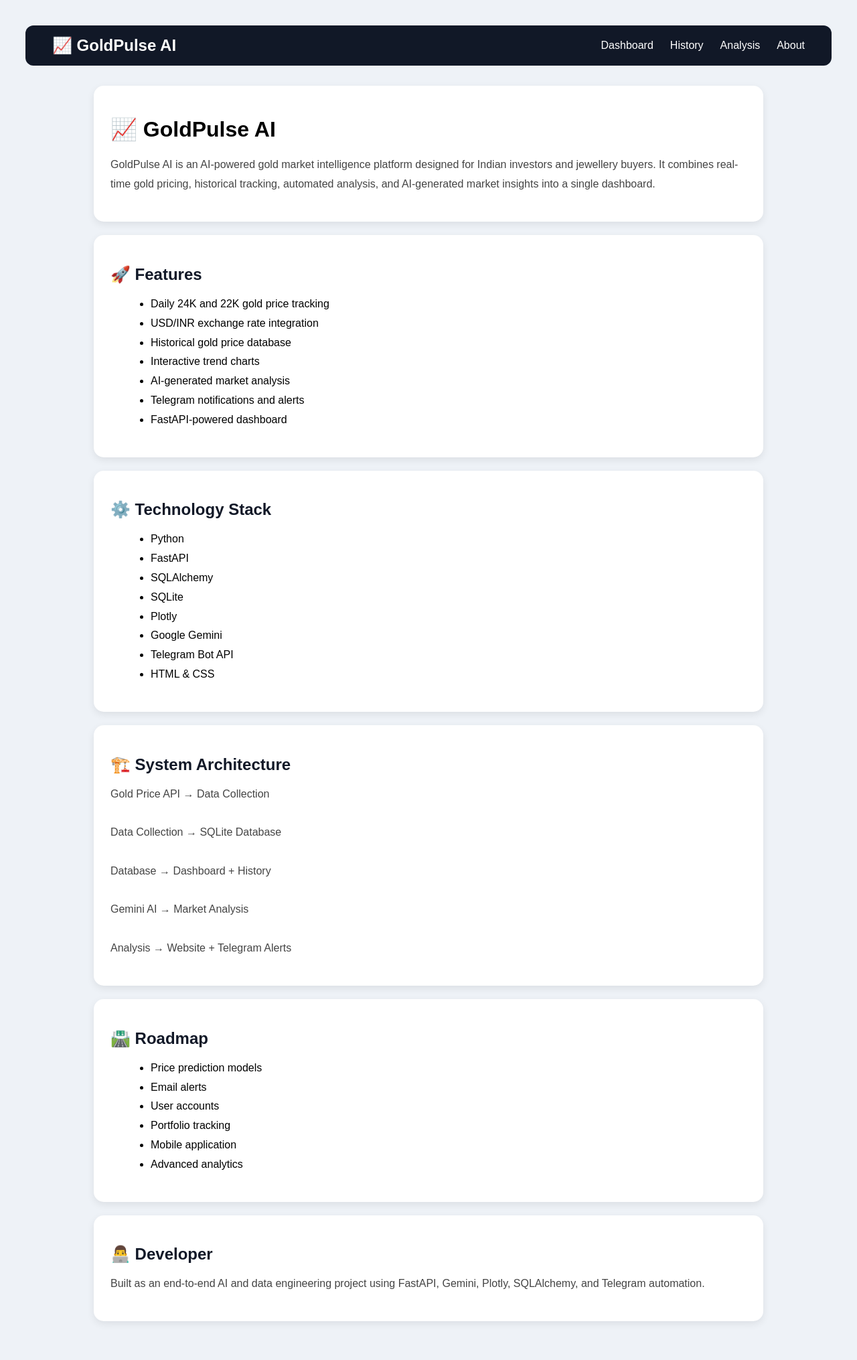
After one commit to sohithchanumolu/goldpluse-ai, a FastAPI app: template web/templates/about.html in a window 1280 px wide. The commit adds this page. Shown: the whole page at 67% size. Run offline with FastAPI, Linux system fonts and the light colour scheme; the template is opened without the code that fills it, so the values that code supplies are empty.

Commit message:
Add about page and complete website navigation

````diff
--- a/web/app.py
+++ b/web/app.py
@@ -157,3 +157,29 @@ def history(request:Request):
             "history_data": history_data
         }
     )
+
+@app.get("/analysis")
+def analysis(request: Request):
+
+    with open(
+        "data/latest_report.txt",
+        "r",
+        encoding="utf-8"
+    ) as file:
+        report = file.read()
+
+    return templates.TemplateResponse(
+        request=request,
+        name="analysis.html",
+        context={
+            "report": report
+        }
+    )
+
+@app.get("/about")
+def about(request: Request):
+
+    return templates.TemplateResponse(
+        request=request,
+        name="about.html"
+    )
--- /dev/null
+++ b/web/templates/about.html
@@ -0,0 +1,203 @@
+<!DOCTYPE html>
+<html>
+<head>
+    <title>About GoldPulse AI</title>
+    <style>
+
+        body {
+            font-family: Arial, sans-serif;
+            background: #eef2f7;
+            padding: 30px;
+        }
+
+        .container {
+            max-width: 1000px;
+            margin: auto;
+        }
+
+        .section {
+            background: white;
+            padding: 25px;
+            margin-bottom: 20px;
+            border-radius: 15px;
+            box-shadow: 0 4px 12px rgba(0,0,0,0.08);
+        }
+
+        h1 {
+            margin-bottom: 20px;
+        }
+
+        h2 {
+            margin-bottom: 15px;
+            color: #111827;
+        }
+
+        p {
+            line-height: 1.8;
+            color: #444;
+        }
+
+        ul {
+            margin-left: 20px;
+            line-height: 1.8;
+        }
+
+        .navbar {
+            background: #111827;
+            color: white;
+            padding: 16px 40px;
+            border-radius: 12px;
+            margin-bottom: 30px;
+
+            display: flex;
+            justify-content: space-between;
+            align-items: center;
+        }
+
+        .logo {
+            font-size: 24px;
+            font-weight: bold;
+        }
+
+        .nav-links {
+            display: flex;
+            gap: 25px;
+        }
+
+        .nav-links a {
+            color: white;
+            text-decoration: none;
+            font-weight: 500;
+        }
+
+        .nav-links a:hover {
+            color: #fbbf24;
+        }
+    </style>
+</head>
+<body>
+    <div class="navbar">
+
+        <div class="logo">
+            📈 GoldPulse AI
+        </div>
+
+        <div class="nav-links">
+            <a href="/">Dashboard</a>
+            <a href="/history">History</a>
+            <a href="/analysis">Analysis</a>
+            <a href="/about">About</a>
+        </div>
+    </div>
+
+    <div class="container">
+
+        <div class="section">
+
+            <h1>📈 GoldPulse AI</h1>
+
+            <p>
+                GoldPulse AI is an AI-powered gold market intelligence platform
+                designed for Indian investors and jewellery buyers.
+                It combines real-time gold pricing, historical tracking,
+                automated analysis, and AI-generated market insights into a
+                single dashboard.
+            </p>
+
+        </div>
+
+        <div class="section">
+
+            <h2>🚀 Features</h2>
+
+            <ul>
+                <li>Daily 24K and 22K gold price tracking</li>
+                <li>USD/INR exchange rate integration</li>
+                <li>Historical gold price database</li>
+                <li>Interactive trend charts</li>
+                <li>AI-generated market analysis</li>
+                <li>Telegram notifications and alerts</li>
+                <li>FastAPI-powered dashboard</li>
+            </ul>
+
+        </div>
+
+        <div class="section">
+
+            <h2>⚙️ Technology Stack</h2>
+
+            <ul>
+                <li>Python</li>
+                <li>FastAPI</li>
+                <li>SQLAlchemy</li>
+                <li>SQLite</li>
+                <li>Plotly</li>
+                <li>Google Gemini</li>
+                <li>Telegram Bot API</li>
+                <li>HTML & CSS</li>
+            </ul>
+
+        </div>
+
+        <div class="section">
+
+            <h2>🏗️ System Architecture</h2>
+
+            <p>
+
+                Gold Price API
+                → Data Collection
+
+                <br><br>
+
+                Data Collection
+                → SQLite Database
+
+                <br><br>
+
+                Database
+                → Dashboard + History
+
+                <br><br>
+
+                Gemini AI
+                → Market Analysis
+
+                <br><br>
+
+                Analysis
+                → Website + Telegram Alerts
+
+            </p>
+
+        </div>
+
+        <div class="section">
+
+            <h2>🛣️ Roadmap</h2>
+
+            <ul>
+                <li>Price prediction models</li>
+                <li>Email alerts</li>
+                <li>User accounts</li>
+                <li>Portfolio tracking</li>
+                <li>Mobile application</li>
+                <li>Advanced analytics</li>
+            </ul>
+
+        </div>
+
+        <div class="section">
+
+            <h2>👨‍💻 Developer</h2>
+
+            <p>
+                Built as an end-to-end AI and data engineering project using
+                FastAPI, Gemini, Plotly, SQLAlchemy, and Telegram automation.
+            </p>
+
+        </div>
+
+    </div>
+</body>
+</html>
--- a/web/templates/dashboard.html
+++ b/web/templates/dashboard.html
@@ -7,7 +7,6 @@
     <meta name="viewport" content="width=device-width, initial-scale=1.0">
     <title>GoldPulse AI</title>
 
-```
 <style>
     * {
         margin: 0;
@@ -173,7 +172,6 @@
         font-size: 18px;
     }
 </style>
-```
 
 </head>
 
@@ -188,8 +186,8 @@
     <div class="nav-links">
         <a href="/">Dashboard</a>
         <a href="/history">History</a>
-        <a href="#">Analysis</a>
-        <a href="#">About</a>
+        <a href="/analysis">Analysis</a>
+        <a href="/about">About</a>
     </div>
 
 </div>
````
Also changed, not shown: web/templates/analysis.html (added, +80 -0 lines), web/templates/history.html (+48 -0 lines).
